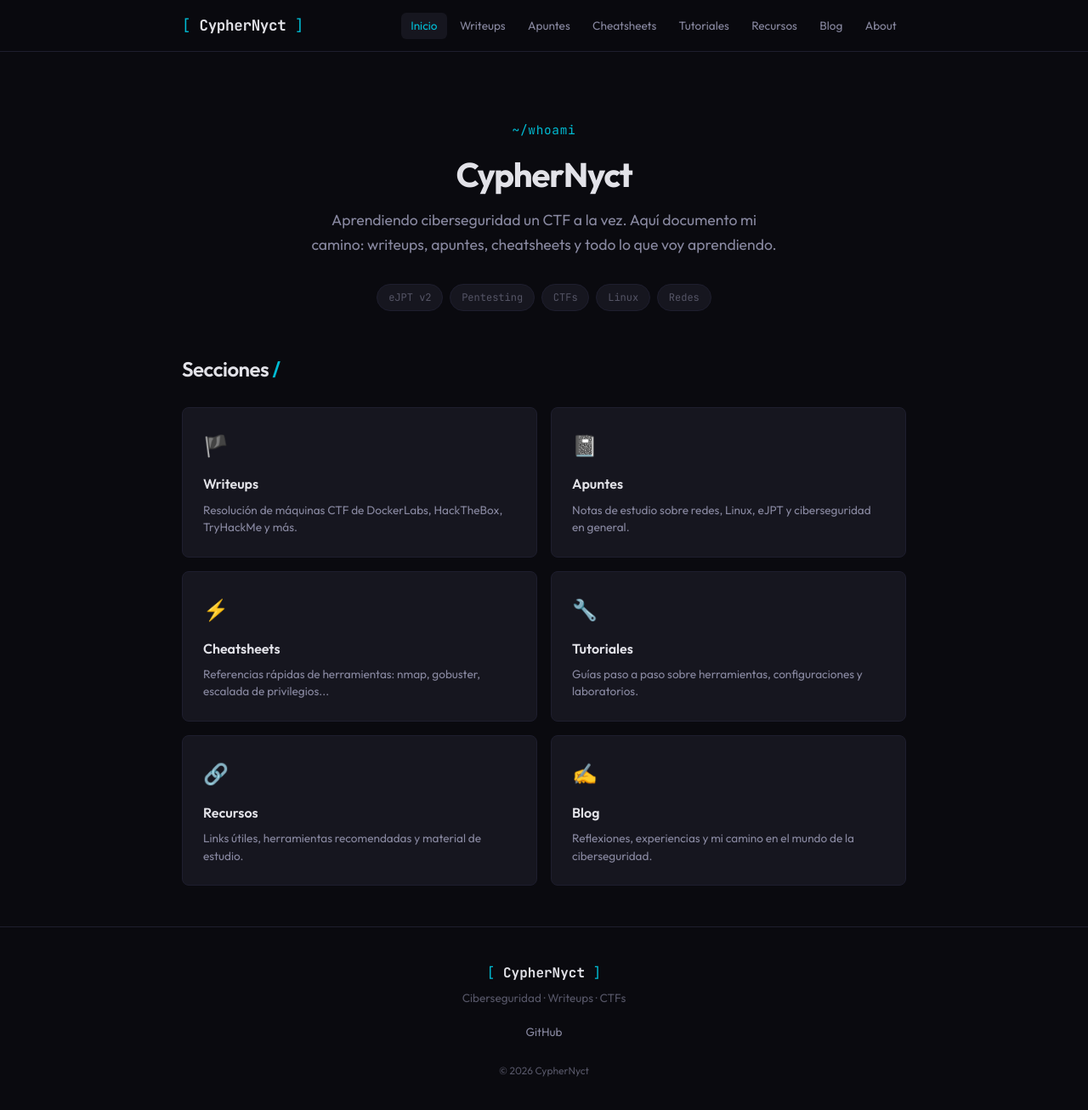
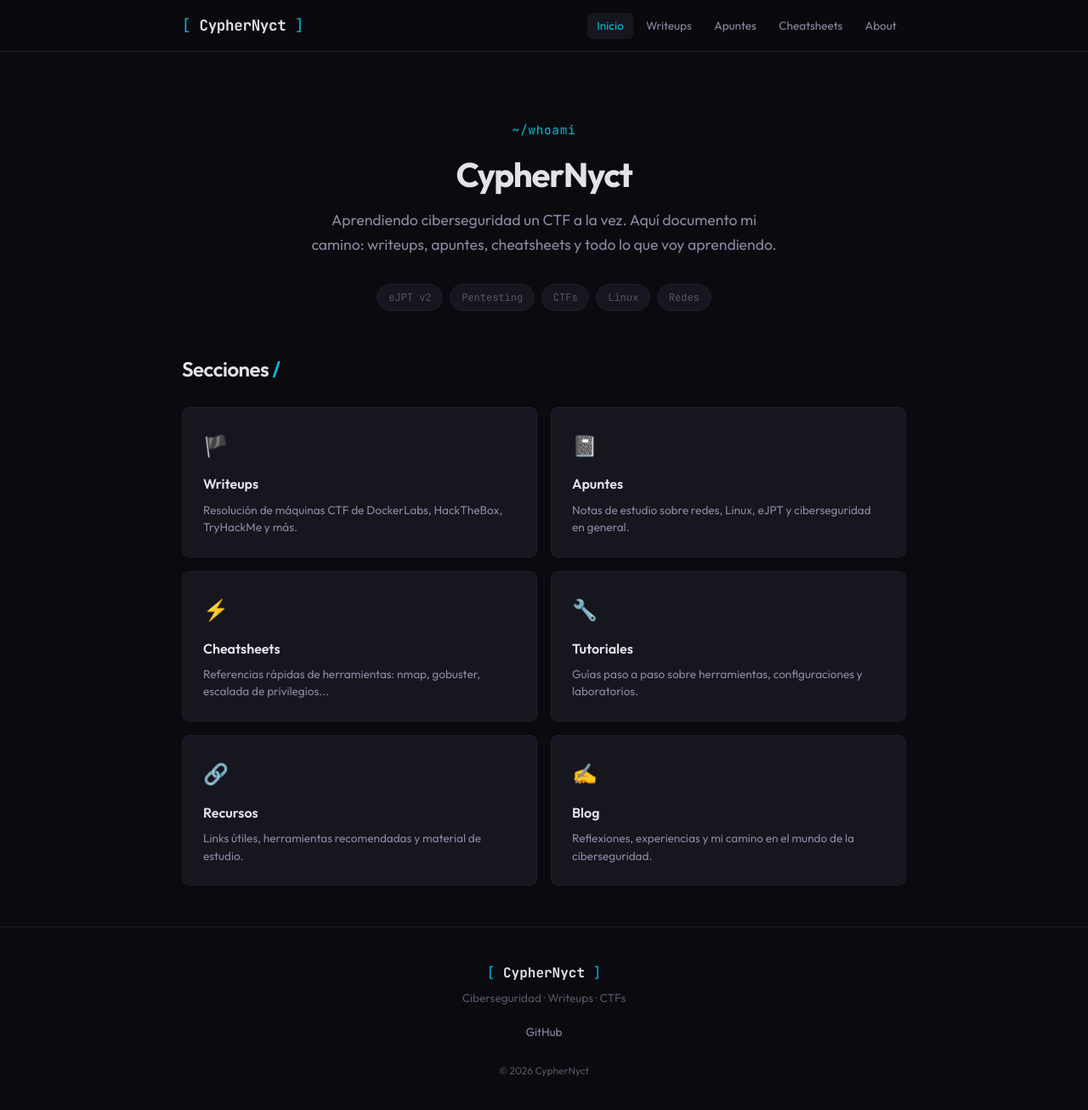
Before and after one commit to CypherNyct/cyphernyct.github.io, a Jekyll site: the page built from index.md, in a window 1280 px wide and 1310 px high. Shown: the top 1306 px of the window at 85% size. Built offline with Jekyll 4.4.1, drawn with Linux system fonts in a browser that asks for light colours.

Commit message:
Update default.html

```diff
--- a/_layouts/default.html
+++ b/_layouts/default.html
@@ -25,9 +25,6 @@
         <li><a href="{{ '/writeups/' | relative_url }}" {% if page.url contains 'writeups' %}class="active"{% endif %}>Writeups</a></li>
         <li><a href="{{ '/apuntes/' | relative_url }}" {% if page.url contains 'apuntes' %}class="active"{% endif %}>Apuntes</a></li>
         <li><a href="{{ '/cheatsheets/' | relative_url }}" {% if page.url contains 'cheatsheets' %}class="active"{% endif %}>Cheatsheets</a></li>
-        <li><a href="{{ '/tutoriales/' | relative_url }}" {% if page.url contains 'tutoriales' %}class="active"{% endif %}>Tutoriales</a></li>
-        <li><a href="{{ '/recursos/' | relative_url }}" {% if page.url contains 'recursos' %}class="active"{% endif %}>Recursos</a></li>
-        <li><a href="{{ '/blog/' | relative_url }}" {% if page.url contains 'blog' %}class="active"{% endif %}>Blog</a></li>
         <li><a href="{{ '/about/' | relative_url }}" {% if page.url contains 'about' %}class="active"{% endif %}>About</a></li>
       </ul>
     </div>
```
